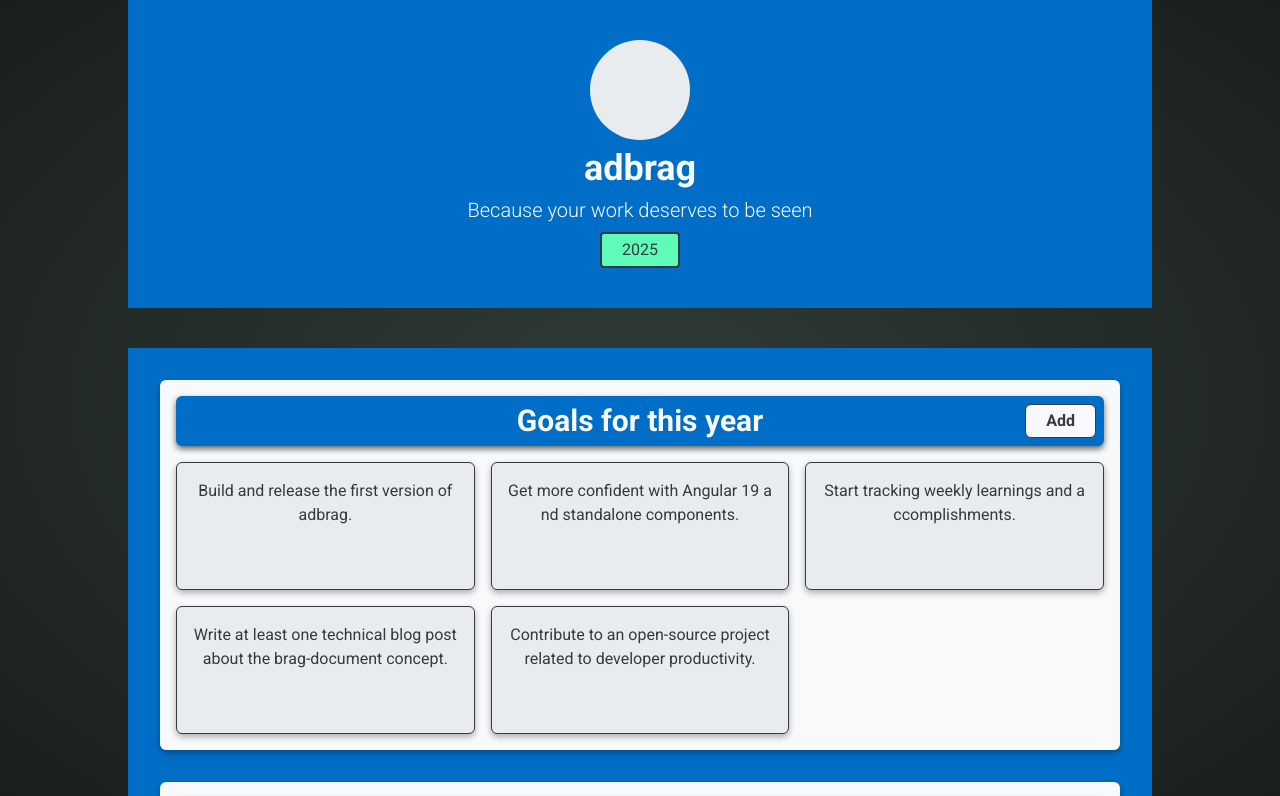
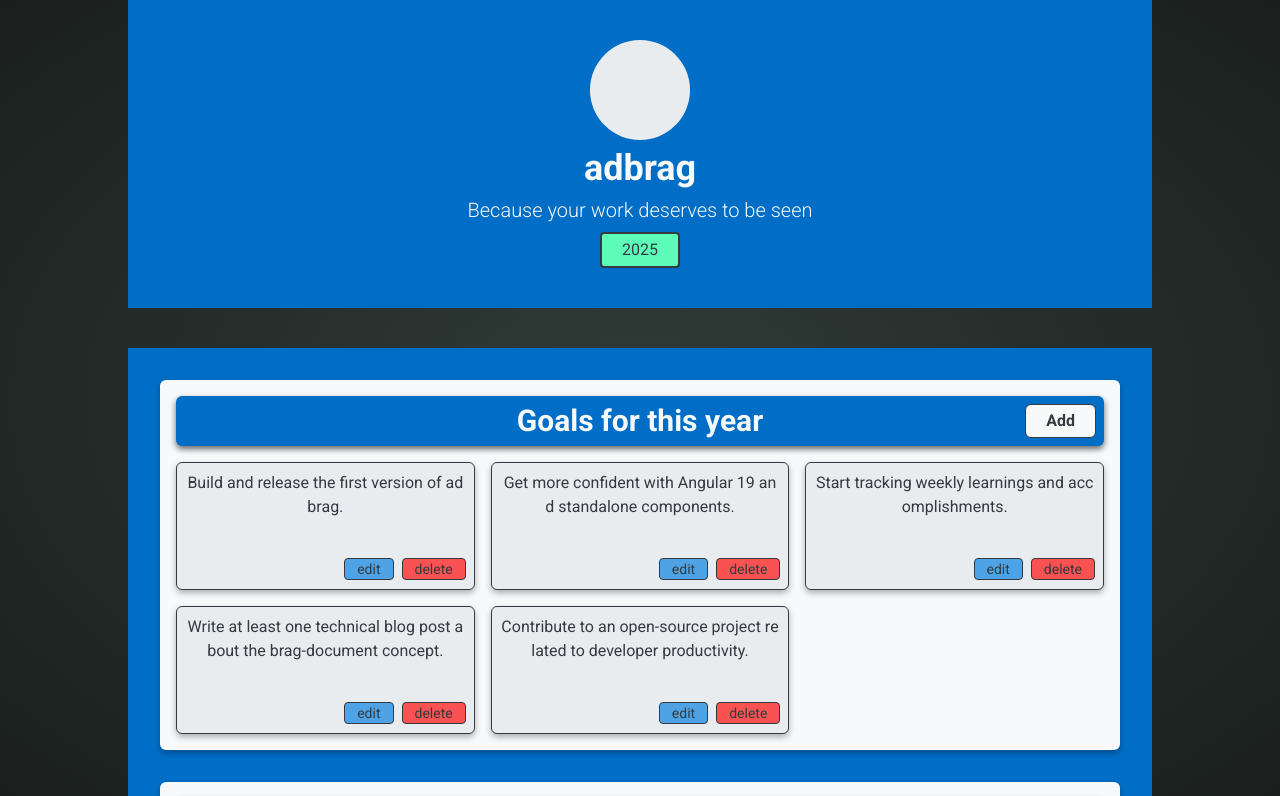
Before and after one commit to stekug/adbrag, an Angular app: page / in a window 1280 px wide. Shown: the top 796 px of the page. Built offline with nearby package versions, Linux system fonts and the light colour scheme.

Commit message:
add edit and delete action without functionality, refactor variable names

```diff
--- a/src/app/brag-document/brag-document.service.ts
+++ b/src/app/brag-document/brag-document.service.ts
@@ -30,13 +30,6 @@ export class BragDocumentService {
     localStorage.setItem('brags', JSON.stringify(this.brags()));
   }
 
-  loadBrag(year: string) {
-    const thisBrag = this.brags().filter((brag) => brag.year === year)[0];
-    console.log(thisBrag);
-    this.saveBrags();
-    return thisBrag;
-  }
-
   getBragForYear(year: string): Signal<BragDocument | null> {
     return computed(
       () => this.brags().find((brag) => brag.year === year) ?? null
@@ -46,13 +39,13 @@ export class BragDocumentService {
   saveNewGoal(
     year: string,
     newGoal: Goal,
-    section: 'goalsThisYear' | 'goalsNextYear'
+    goalsSection: 'goalsThisYear' | 'goalsNextYear'
   ) {
     this.brags.update((allBrags) =>
       allBrags.map((brag) => {
         if (brag.year !== year) return brag;
 
-        switch (section) {
+        switch (goalsSection) {
           case 'goalsThisYear':
             return {
               ...brag,
@@ -68,4 +61,8 @@ export class BragDocumentService {
     );
     this.saveBrags();
   }
+
+  deleteGoal(year: string, id: string) {
+    console.log(id);
+  }
 }
--- a/src/app/brag-document/goals/goals-container/goal/goal.component.html
+++ b/src/app/brag-document/goals/goals-container/goal/goal.component.html
@@ -1,5 +1,14 @@
-<li class="border rounded-md min-h-32 bg-primary-grey p-4 drop-shadow-md/30">
+<li
+  class="border rounded-md min-h-32 bg-primary-grey p-2 drop-shadow-md/30 flex flex-col justify-between"
+>
   <p class="text-primary-black text-center break-all">
-    {{ goal()?.text }}
+    {{ goal().text }}
   </p>
+  <div class="mt-4 flex gap-2 justify-end">
+    <app-small-btn [variant]="'edit'" (click)="onClick('edit', goal().id)" />
+    <app-small-btn
+      [variant]="'delete'"
+      (click)="onClick('delete', goal().id)"
+    />
+  </div>
 </li>
--- a/src/app/brag-document/goals/goals-container/goal/goal.component.ts
+++ b/src/app/brag-document/goals/goals-container/goal/goal.component.ts
@@ -1,13 +1,27 @@
-import { Component, input } from '@angular/core';
+import { Component, inject, input } from '@angular/core';
+import { BragDocumentService } from '../../../brag-document.service';
 
 import { type Goal } from '../../../../models/brag-document.model';
+import { SmallBtnComponent } from '../../../shared/small-btn/small-btn.component';
 
 @Component({
   selector: 'app-goal',
-  imports: [],
+  imports: [SmallBtnComponent],
   templateUrl: './goal.component.html',
   styleUrl: './goal.component.css',
 })
 export class GoalComponent {
-  goal = input<Goal>();
+  private bragDocumentService = inject(BragDocumentService);
+  goal = input.required<Goal>();
+  // goalSection = input.required<'goalsThisYear' | 'goalsNextYear'>();
+
+  onClick(action: 'edit' | 'delete', id: string) {
+    switch (action) {
+      case 'edit':
+        console.log('edit', id);
+        return;
+      case 'delete':
+        this.bragDocumentService.deleteGoal('2025', id);
+    }
+  }
 }
--- a/src/app/brag-document/goals/goals-section/goals-section.component.html
+++ b/src/app/brag-document/goals/goals-section/goals-section.component.html
@@ -1,7 +1,7 @@
 <div class="bg-primary-white p-4 drop-shadow-md/30 mb-8 rounded-md">
   <app-section-header
     [title]="title()"
-    [actionType]="actionType()"
+    [actionType]="goalsSection()"
     (onAdd)="onAdd.emit($event)"
   />
   <app-goals-container [goals]="goals()" />
--- a/src/app/brag-document/goals/goals-section/goals-section.component.ts
+++ b/src/app/brag-document/goals/goals-section/goals-section.component.ts
@@ -13,7 +13,7 @@ import { SectionHeaderComponent } from '../../shared/section-header/section-head
 export class GoalsSectionComponent {
   title = input<string>();
   goals = input.required<Goal[]>();
-  actionType = input.required<'goalsThisYear' | 'goalsNextYear'>();
+  goalsSection = input.required<'goalsThisYear' | 'goalsNextYear'>();
 
   onAdd = output<'goalsThisYear' | 'goalsNextYear'>();
 }
--- a/src/app/brag-document/goals/goals.component.html
+++ b/src/app/brag-document/goals/goals.component.html
@@ -1,21 +1,21 @@
-@if (isAddingGoal && activeGoalSection) {
+@if (isAddingGoal && goalsSection) {
 <app-new-goal
   (cancel)="onCancelAddGoal()"
   (add)="onAddGoal($event)"
-  [section]="activeGoalSection!"
+  [goalsSection]="goalsSection!"
 />
 }
 <section class="p-8">
   <app-goals-section
     title="Goals for this year"
     [goals]="goalsThisYear()"
-    actionType="goalsThisYear"
+    goalsSection="goalsThisYear"
     (onAdd)="handleAdd($event)"
   />
   <app-goals-section
     title="Goals for next year"
     [goals]="goalsNextYear()"
-    actionType="goalsNextYear"
+    goalsSection="goalsNextYear"
     (onAdd)="handleAdd($event)"
   />
 </section>
--- a/src/app/brag-document/goals/goals.component.ts
+++ b/src/app/brag-document/goals/goals.component.ts
@@ -18,14 +18,14 @@ export class GoalsComponent {
 
   isAddingGoal = false;
 
-  activeGoalSection: 'goalsThisYear' | 'goalsNextYear' | null = null;
+  goalsSection: 'goalsThisYear' | 'goalsNextYear' | null = null;
 
   goalsThisYear = computed(() => this.brag()?.goalsThisYear ?? []);
   goalsNextYear = computed(() => this.brag()?.goalsNextYear ?? []);
 
   // --> Handle goals adding for this and next year <--
   handleAdd(type: 'goalsThisYear' | 'goalsNextYear') {
-    this.activeGoalSection = type;
+    this.goalsSection = type;
     this.isAddingGoal = true;
   }
 
@@ -35,15 +35,15 @@ export class GoalsComponent {
 
   onAddGoal(goalData: {
     text: string;
-    section: 'goalsThisYear' | 'goalsNextYear';
+    goalsSection: 'goalsThisYear' | 'goalsNextYear';
   }) {
     const newGoal: Goal = {
       id: crypto.randomUUID(),
       text: goalData.text,
     };
-    const section = goalData.section;
+    const goalsSection = goalData.goalsSection;
     // Send newGoal to Service
-    this.bragDocumentService.saveNewGoal('2025', newGoal, section);
+    this.bragDocumentService.saveNewGoal('2025', newGoal, goalsSection);
 
     this.isAddingGoal = false;
   }
--- a/src/app/brag-document/goals/new-goal/new-goal.component.ts
+++ b/src/app/brag-document/goals/new-goal/new-goal.component.ts
@@ -9,9 +9,12 @@ import { FormsModule } from '@angular/forms';
   styleUrl: './new-goal.component.css',
 })
 export class NewGoalComponent {
-  section = input.required<'goalsThisYear' | 'goalsNextYear'>();
+  goalsSection = input.required<'goalsThisYear' | 'goalsNextYear'>();
   cancel = output<void>();
-  add = output<{ text: string; section: 'goalsThisYear' | 'goalsNextYear' }>();
+  add = output<{
+    text: string;
+    goalsSection: 'goalsThisYear' | 'goalsNextYear';
+  }>();
   enteredGoal = signal('');
 
   onCancel() {
@@ -21,7 +24,7 @@ export class NewGoalComponent {
   onSubmit() {
     this.add.emit({
       text: this.enteredGoal(),
-      section: this.section(),
+      goalsSection: this.goalsSection(),
     });
   }
 }
--- /dev/null
+++ b/src/app/brag-document/shared/edit-btn/edit-btn.component.html
@@ -0,0 +1,6 @@
+<button
+  type="button"
+  class="bg-primary-liteblue px-3 text-sm border rounded-sm cursor-pointer"
+>
+  edit
+</button>
--- /dev/null
+++ b/src/app/brag-document/shared/small-btn/small-btn.component.html
@@ -0,0 +1,11 @@
+<button
+  type="button"
+  [ngClass]="{
+    'bg-secondaryRed hover:bg-red-300': variant() === 'delete',
+    'bg-primary-liteblue hover:bg-blue-300': variant() === 'edit',
+    'bg-primary-grey': variant() === 'default',
+  }"
+  class="px-3 text-sm border rounded-sm cursor-pointer"
+>
+  {{ variant() }}
+</button>
--- /dev/null
+++ b/src/app/brag-document/shared/small-btn/small-btn.component.ts
@@ -0,0 +1,11 @@
+import { NgClass } from '@angular/common';
+import { Component, input, output } from '@angular/core';
+
+@Component({
+  selector: 'app-small-btn',
+  imports: [NgClass],
+  templateUrl: './small-btn.component.html',
+})
+export class SmallBtnComponent {
+  variant = input<'delete' | 'edit' | 'default'>('default');
+}
```
Also changed, not shown: src/app/brag-document/shared/edit-btn/edit-btn.component.ts (added, +8 -0 lines).
